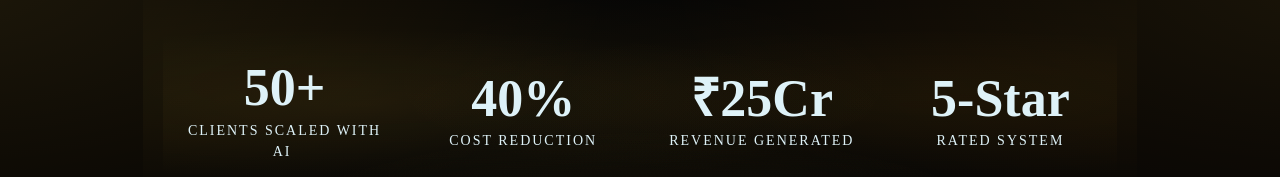
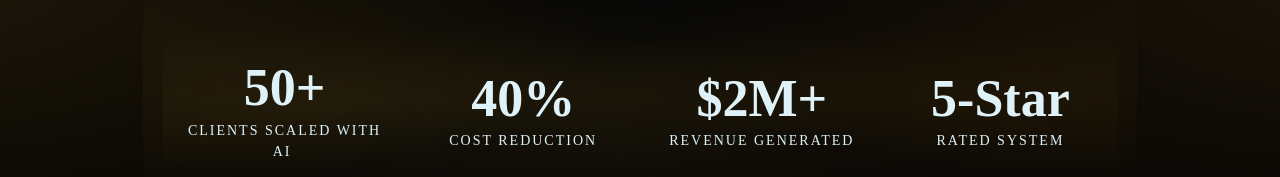
Before and after one commit to DevankS5/New, a React (Vite) app in the folder react-pixel-clone/: page / in a window 1280 px wide. Shown: the part 1807-1984 px from the top of the page. Built offline with nearby package versions, Linux system fonts and the light colour scheme.

Commit message:
Updated the VSL and Currency

```diff
--- a/react-pixel-clone/src/App.jsx
+++ b/react-pixel-clone/src/App.jsx
@@ -7,7 +7,7 @@ import {
 } from "./qualifierFlow";
 
 const HERO_WISTIA_EMBED_URL =
-  "https://fast.wistia.net/embed/iframe/ihb2ztzkiw?seo=true&videoFoam=true";
+  "https://fast.wistia.net/embed/iframe/5jkkoayysh?seo=true&videoFoam=true";
 const CAL_BOOKING_URL =
   "https://cal.com/orygin.ai/consultation?overlayCalendar=true";
 const APPLY_CTA_PATTERN = /apply to work with us|apply today/i;
--- a/react-pixel-clone/src/replica/replica.html
+++ b/react-pixel-clone/src/replica/replica.html
@@ -720,7 +720,7 @@ Our AI systems completely take over your client acquisition - ads, qualification
                                   style=""
                                 >
                                   <div>
-                                    <h1><strong>₹25Cr</strong></h1>
+                                    <h1><strong>$2M+</strong></h1>
                                   </div>
                                 </div>
                                 <!----><!----><!----><span
```
